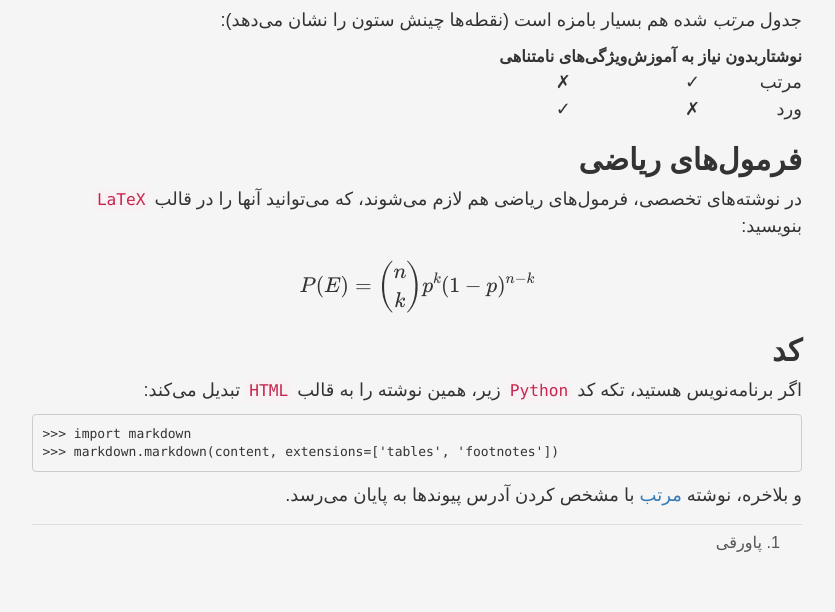
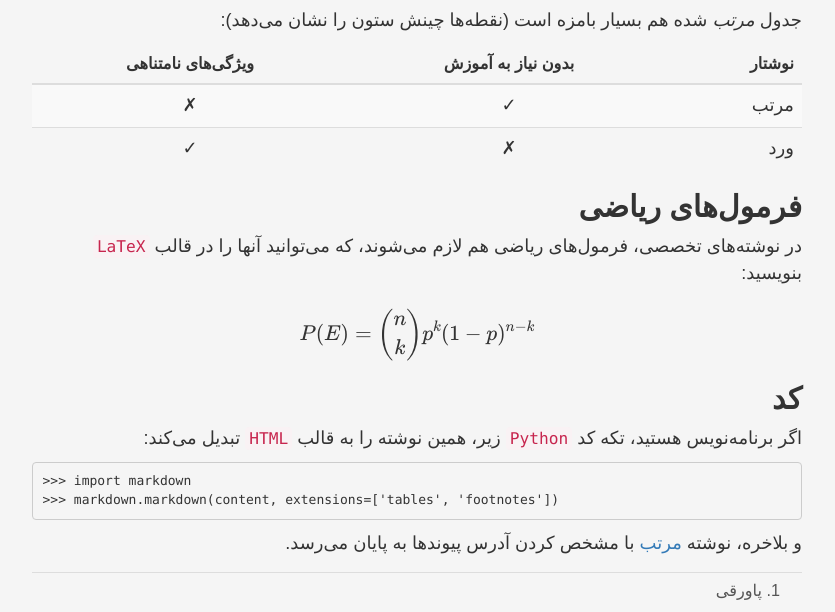
Before and after one commit to roshan-research/moratab, a plain HTML site: page index.html in a window 1280 px wide. Shown: the part 2363-2975 px from the top of the page, without its empty margins (223-1058 px from the left). Before the commit the page ends 2928 px from the top, so only its background shows below. Drawn offline with nearby package versions, Linux system fonts and the light colour scheme; some packages are replaced by stand-ins of ours; a web font is replaced by a local one.

Commit message:
fix table style

```diff
--- a/index.html
+++ b/index.html
@@ -138,7 +138,7 @@ $$ P(E) = {n \choose k} p^k (1-p)^{ n-k} $$
 <p><img alt="تصویر پرنده‌ها" src="http://www.sobhe.ir/baaz/img/goshawk.jpg" /></p>
 <h2>جدول</h2>
 <p>جدول <em>مرتب</em> شده هم بسیار بامزه است (نقطه‌ها چینش ستون را نشان می‌دهد):</p>
-<table>
+<table class="table table-striped">
 <thead>
 <tr>
 <th align="left">نوشتار</th>
@@ -215,7 +215,6 @@ var editor = CodeMirror.fromTextArea(document.getElementById("content"), {
 	lineNumbers: false,
 	lineWrapping: true,
 	rtlMoveVisually: false,
-	autoCloseBrackets: true,
 	theme: 'base16-light',
 	viewportMargin: Infinity,
 	cursorHeight: 0.85
```
